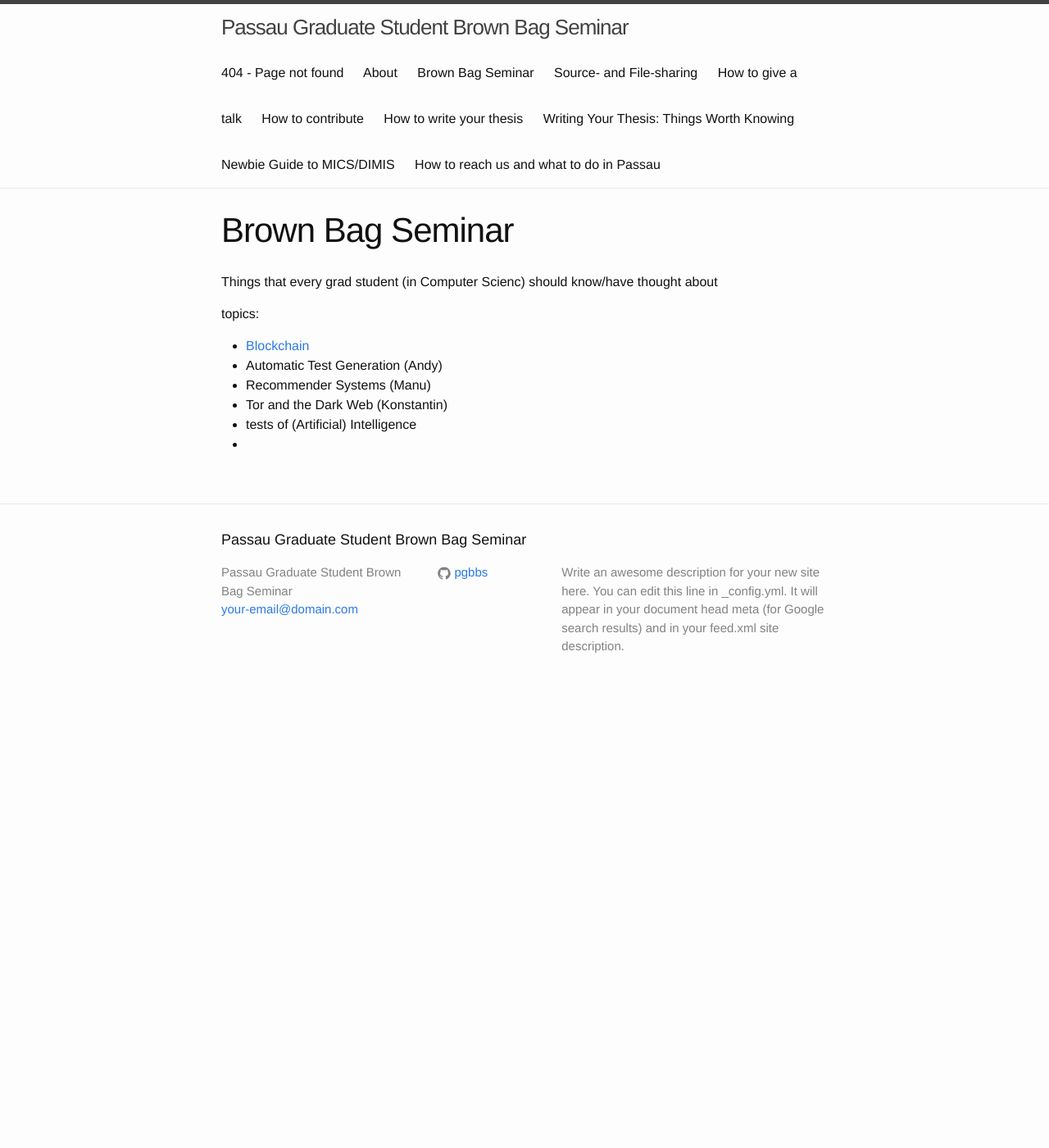
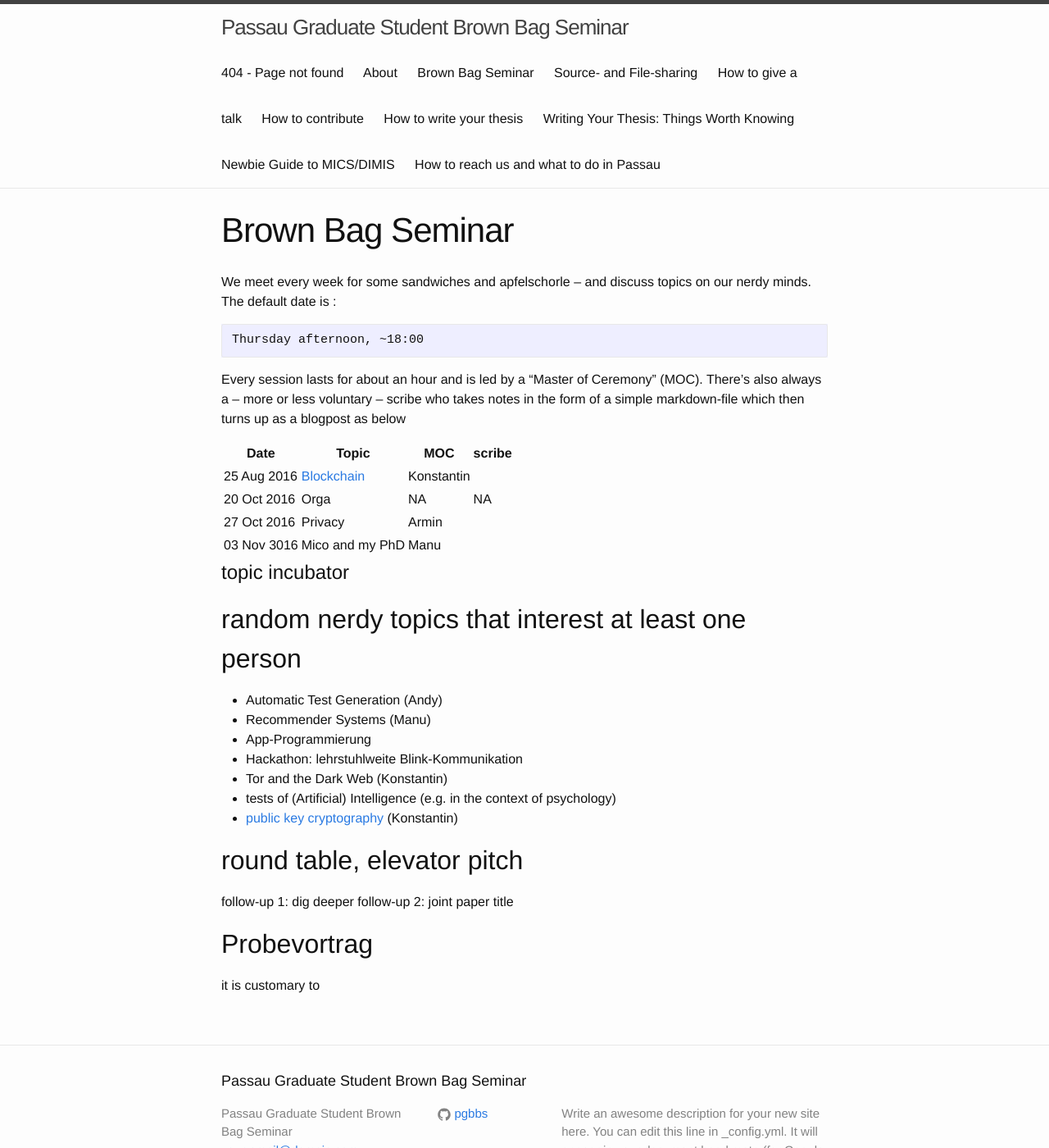
Before and after one commit to PGBBS/pgbbs.github.io, a Jekyll site: the page built from _pages/brown-bag.md, in a window 1280 px wide and 1400 px high. Shown: the whole window at 82% size. Built offline with Jekyll 4.4.1, drawn with Linux system fonts in a browser that asks for light colours.

Commit message:
update topics in brown bag; add draft for post on public-key

```diff
--- a/_pages/brown-bag.md
+++ b/_pages/brown-bag.md
@@ -3,13 +3,41 @@ title: "Brown Bag Seminar"
 layout: page
 ---
 
-Things that every grad student (in Computer Scienc) should know/have
-thought about
+We meet every week for some sandwiches and apfelschorle -- and discuss
+topics on our nerdy minds. The default date is :
 
-topics:
-- [Blockchain](blockchain.md)
+    Thursday afternoon, ~18:00
+
+Every session lasts for about an hour and is led by a "Master of
+Ceremony" (MOC). There's also always a -- more or less voluntary --
+scribe who takes notes in the form of a simple markdown-file which
+then turns up as a blogpost as below
+
+| Date        | Topic                                            | MOC        | scribe |
+| ---------   | -----                                            | ---        | ------ |
+| 25 Aug 2016 | [Blockchain](../_posts/2016-08-25-blockchain.md) | Konstantin |        |
+| 20 Oct 2016 | Orga                                             | NA         | NA     |
+| 27 Oct 2016 | Privacy                                          | Armin      |        |
+| 03 Nov 3016 | Mico and my PhD                                  | Manu       |        |
+
+# topic incubator
+
+## random nerdy topics that interest at least one person
+
 - Automatic Test Generation (Andy)
 - Recommender Systems (Manu)
+- App-Programmierung
+- Hackathon: lehrstuhlweite Blink-Kommunikation
 - Tor and the Dark Web (Konstantin)
-- tests of (Artificial) Intelligence
--
+- tests of (Artificial) Intelligence (e.g. in the context of
+  psychology)
+- [public key cryptography](../_posts/public-key-cryptography.md) (Konstantin)
+
+## round table, elevator pitch
+
+follow-up 1: dig deeper
+follow-up 2: joint paper title
+
+## Probevortrag
+
+it is customary to
```
Also changed, not shown: _posts/public-key-cryptography.md (added, +2 -0 lines).
